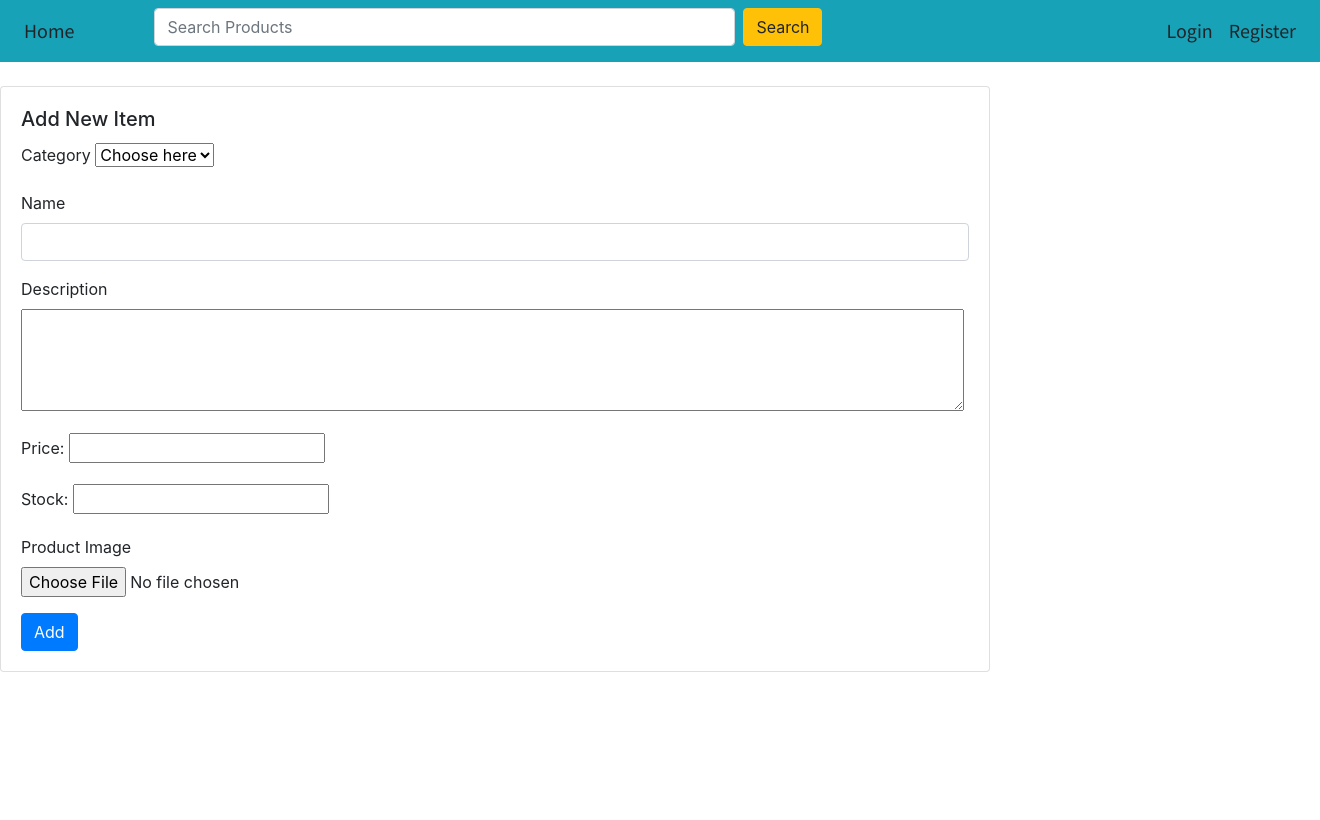
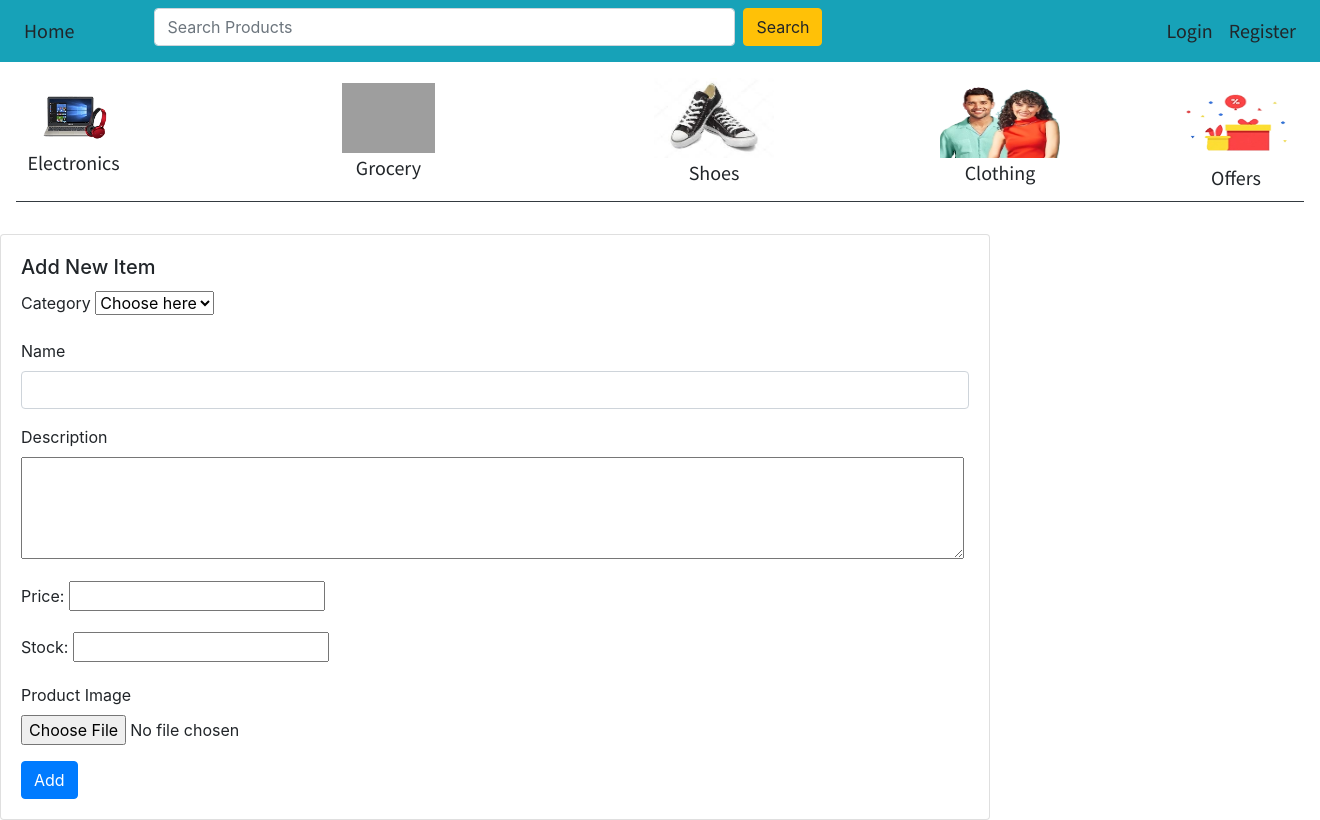
Before and after one commit to jeffyelson/e-commerce-pydevs, a Flask app: page /addProduct in a window 1320 px wide. Before the commit the page ends 672 px from the top, so only its background shows below. Run offline with Flask 3, Linux system fonts and the light colour scheme; some libraries are stand-ins or nearby versions; grey boxes are pictures that could not be loaded.

Commit message:
added categories nav bar to base.html

```diff
--- a/website/templates/base.html
+++ b/website/templates/base.html
@@ -55,6 +55,53 @@
 </div>
 </nav>
 
+<nav class="navbar navbar-expand-lg navbar-dark ">
+    <button
+            class="navbar-toggler"
+            type="button"
+            data-toggle="collapse"
+            data-target="#navbar"
+    >
+        <span class="navbar-toggler-icon"></span>
+    </button>
+
+    <div class="collapse navbar-collapse border-bottom border-dark" id="navbar">
+
+        <div class="navbar-nav" style="display: flex; justify-content: space-between;">
+            <a class="nav-item nav-link" id="electronics" href="/electronics" style="flex: 1; text-align: center;">
+                <img src="static/img/electronic.png" alt="Electronics" style="max-width: 120px; height:70px;">
+                <span style="margin-top: 5px;">Electronics</span>
+            </a>
+
+
+            <a class="nav-item nav-link" id="food" href="/food"
+               style="flex: 1; text-align: center; margin-left: 200px;">
+                <img src="static/img/food.jpeg" alt="Food" style="max-width: 100px; height:70px; margin-top:5px;">
+                <span style="margin-top: 5px;">Grocery</span>
+            </a>
+
+            <a class="nav-item nav-link" id="shoes" href="/shoes" style="flex: 1; text-align: center; margin-left: 200px;">
+                <img src="static/img/shoe.png" alt="Shoes" style="max-width: 120px; height:80px;">
+                <span style="margin-top: 5px;">Shoes</span>
+            </a>
+
+            <a class="nav-item nav-link" id="clothing" href="/clothes" style="flex: 1; text-align: center; margin-left: 150px;">
+                <img src="static/img/clothing.png" alt="Clothing" style="width: 120px; height:80px;">
+                <span style="margin-top: 5px;">Clothing</span>
+            </a>
+
+            <a class="nav-item nav-link" id="mobile" href="/mobile"
+               style="flex: 1; text-align: center; margin-left: 100px;">
+                <img src="static/img/topoffer.png" alt="Food" style="width: 120px; height:80px; margin-top:5px;">
+                <span style="margin-top: 5px;">Offers</span>
+            </a>
+        </div>
+        <hr>
+
+    </div>
+</nav>
+
+
 
 
 
```
Also changed, not shown: instance/database.db.
